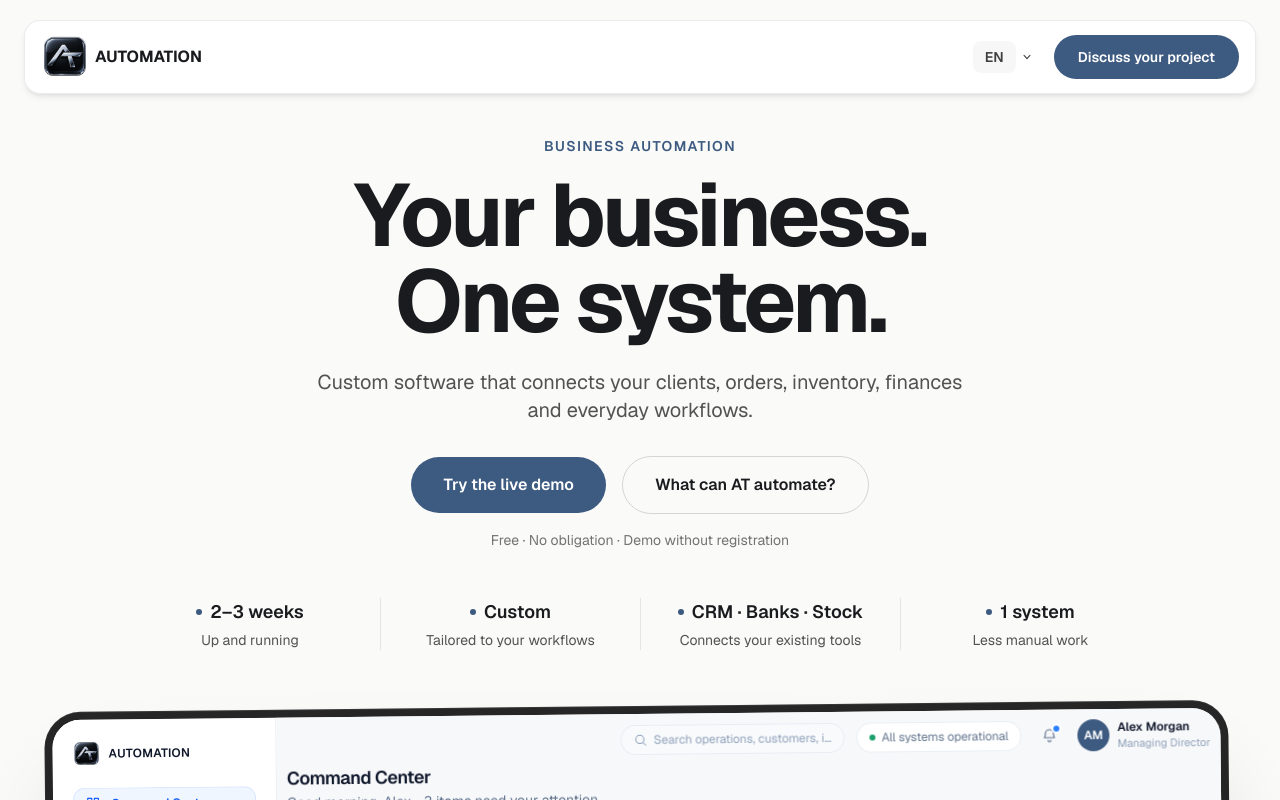
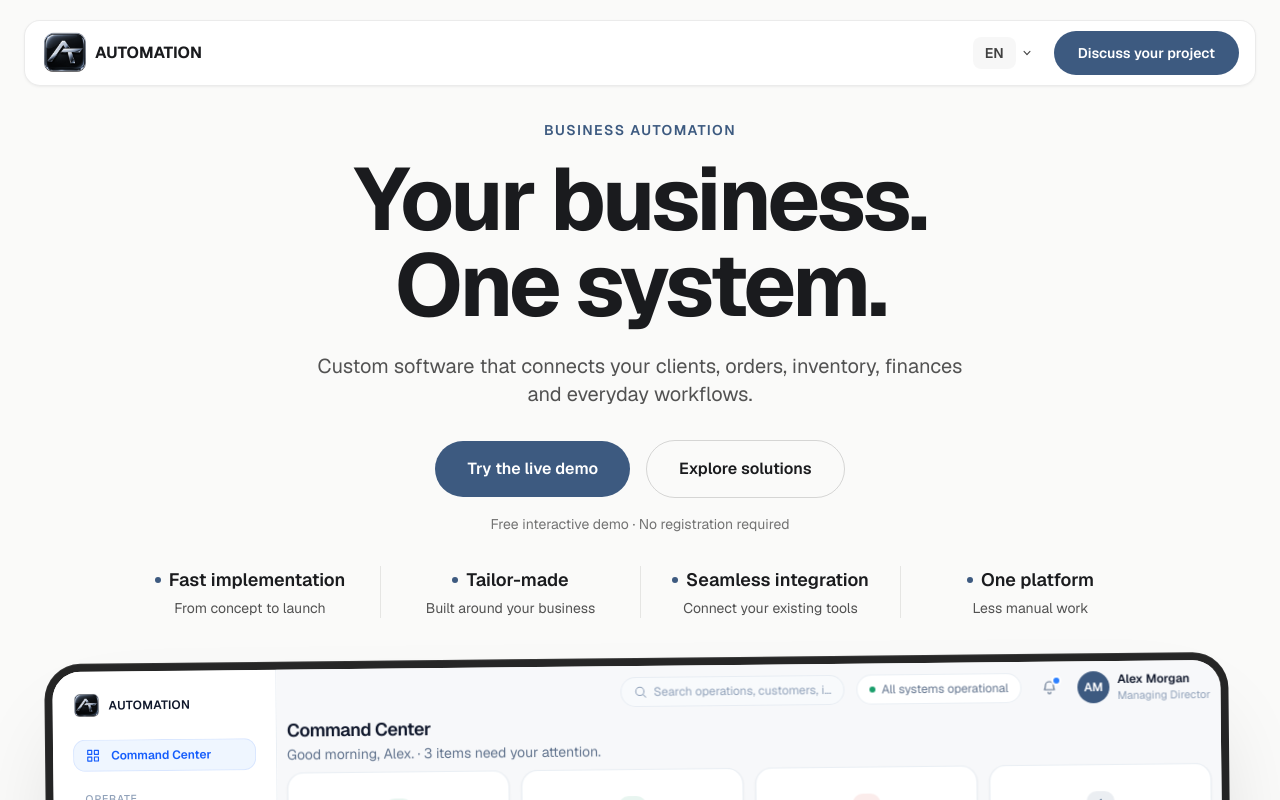
Before and after one commit to AndriiTs1/at-automation, a Next.js app: page /en in a window 1280 px wide. Shown: the top 800 px of the page. Built offline with nearby package versions, Linux system fonts and the light colour scheme.

Commit message:
Refine marketing homepage and multilingual messaging

```diff
--- a/app/[locale]/(marketing)/page.tsx
+++ b/app/[locale]/(marketing)/page.tsx
@@ -23,7 +23,7 @@ export default async function Home(props: PageProps<"/[locale]">) {
       <script type="application/ld+json" dangerouslySetInnerHTML={{ __html: JSON.stringify(jsonLd) }} />
 
       {/* Hero */}
-      <section className="relative px-6 pt-30 pb-5 text-center md:pt-34 md:pb-1 lg:pt-34 lg:pb-2">
+      <section className="relative px-6 pt-30 pb-5 text-center md:pt-34 md:pb-1 lg:pt-30 lg:pb-2">
         {/* One shared 1040px column for the headline, copy, CTAs and the highlights strip; the
             copy itself stays narrower (max-w-2xl) so lines don't stretch to fill it. */}
         <div className="mx-auto max-w-[1040px]">
@@ -60,7 +60,7 @@ export default async function Home(props: PageProps<"/[locale]">) {
               the full width of the hero column. A stacked list on phones, 2×2 from sm, one row of
               four from lg; the dividers are per-cell borders (see HIGHLIGHT_DIVIDERS) since
               divide-x/divide-y can't follow those layout switches. */}
-          <ul className="mx-auto mt-9 grid max-w-xs grid-cols-1 sm:mt-8 sm:max-w-none sm:grid-cols-2 lg:mt-12 lg:grid-cols-4">
+          <ul className="mx-auto mt-9 grid max-w-xs grid-cols-1 sm:mt-8 sm:max-w-none sm:grid-cols-2 lg:mt-8 lg:grid-cols-4">
             {HIGHLIGHT_KEYS.map((key, index) => (
               <li key={key} className={`flex flex-col items-center px-3 py-3 sm:py-4 lg:px-4 lg:py-0 ${HIGHLIGHT_DIVIDERS[index]}`}>
                 <span className="inline-flex items-center gap-2 text-base font-semibold text-foreground xl:text-lg">
@@ -77,7 +77,7 @@ export default async function Home(props: PageProps<"/[locale]">) {
       {/* Product showcase — the DemoDashboard is reused here as a picture of the product, so its
           own UI stays out of the accessibility tree and tab order (aria-hidden + inert). The whole
           screen is instead one link to the real /demo, laid over the preview inside the frame. */}
-      <section className="relative px-6 pt-6 pb-16 md:px-8 md:pt-10 md:pb-20 lg:px-12 lg:pt-12 lg:pb-24">
+      <section className="relative px-6 pt-6 pb-16 md:px-8 md:pt-10 md:pb-20 lg:px-12 lg:pt-8 lg:pb-24">
         <TabletFrame
           overlay={
             <Link
--- a/app/globals.css
+++ b/app/globals.css
@@ -14,11 +14,11 @@
      by Demo's dashboard sidebar, which owns its own separate dark treatment. */
   --surface-dark: #25282d;
   /* Where an in-page anchor (#capabilities, #integrations, #contact) lands: the floating Header is
-     `fixed top-5` (20px) and `h-[74px]`, so its bottom edge sits at 94px on every breakpoint; +10px
+     `fixed top-5` (20px) and `h-[66px]`, so its bottom edge sits at 86px on every breakpoint; +10px
      of air. Applied as scroll-margin on each section's content container (not the <section>), so
      the eyebrow lands here and the strip above the Header shows only section padding, never the
      previous section's content. Keep in sync with Header.tsx. */
-  --anchor-offset: 104px;
+  --anchor-offset: 96px;
 
   /* Germes Design Transfer, Phase 1 (Live Demo shell + Command Center only). Deliberately kept
      separate from the tokens above — nothing in Header/Footer/components/marketing reads these,
--- a/components/Header.tsx
+++ b/components/Header.tsx
@@ -136,17 +136,17 @@ export default function Header() {
           className="relative mx-auto w-full max-w-360 bg-transparent"
         >
           <div
-            className={`flex h-18.5 items-center justify-between gap-3 rounded-2xl px-4 backdrop-saturate-150 transition-[background-color,backdrop-filter,box-shadow,border-color] duration-300 ease-out motion-reduce:transition-none ${
+            className={`flex h-16.5 items-center justify-between gap-3 rounded-2xl px-4 backdrop-saturate-150 transition-[background-color,backdrop-filter,box-shadow,border-color] duration-300 ease-out motion-reduce:transition-none ${
               scrolled
                 ? "border border-white/50 bg-white/76 shadow-sm shadow-black/5 backdrop-blur-[20px]"
-                : "border border-black/8 bg-white/95 shadow-md shadow-black/8 backdrop-blur-2xl"
+                : "border border-black/8 bg-white/95 shadow-sm shadow-black/5 backdrop-blur-2xl"
             }`}
           >
             {/* Logo */}
             <Link
               href="/"
               onClick={handleLogoClick}
-              className="my-3.25 mr-2 ml-0 flex shrink-0 items-center md:mr-4"
+              className="my-2.25 mr-2 ml-0 flex shrink-0 items-center md:mr-4"
             >
               <Image
                 src="/logo.png"
--- a/messages/de.json
+++ b/messages/de.json
@@ -27,13 +27,13 @@
     "headlineLine2": "Ein System.",
     "subhead": "Individuelle Software, die Kunden, Aufträge, Lagerbestand, Finanzen und Arbeitsabläufe miteinander verbindet.",
     "ctaPrimary": "Live-Demo testen",
-    "ctaSecondary": "Was kann AT automatisieren?",
-    "trustLine": "Kostenlos · Unverbindlich · Demo ohne Registrierung",
+    "ctaSecondary": "Lösungen entdecken",
+    "trustLine": "Kostenlose interaktive Demo · Keine Registrierung erforderlich",
     "highlights": {
-      "launch": { "value": "2–3 Wochen", "label": "Bis zum Start" },
-      "custom": { "value": "Individuell", "label": "Auf Ihre Abläufe zugeschnitten" },
-      "integrations": { "value": "CRM · Banken · Lager", "label": "Verbindet Ihre bestehenden Tools" },
-      "unified": { "value": "1 System", "label": "Weniger Handarbeit" }
+      "launch": { "value": "Schnelle Umsetzung", "label": "Von der Idee bis zum Start" },
+      "custom": { "value": "Massgeschneidert", "label": "Für Ihr Unternehmen entwickelt" },
+      "integrations": { "value": "Nahtlose Integration", "label": "Bestehende Tools verbinden" },
+      "unified": { "value": "Eine Plattform", "label": "Weniger Handarbeit" }
     }
   },
   "Preview": {
--- a/messages/en.json
+++ b/messages/en.json
@@ -27,13 +27,13 @@
     "headlineLine2": "One system.",
     "subhead": "Custom software that connects your clients, orders, inventory, finances and everyday workflows.",
     "ctaPrimary": "Try the live demo",
-    "ctaSecondary": "What can AT automate?",
-    "trustLine": "Free · No obligation · Demo without registration",
+    "ctaSecondary": "Explore solutions",
+    "trustLine": "Free interactive demo · No registration required",
     "highlights": {
-      "launch": { "value": "2–3 weeks", "label": "Up and running" },
-      "custom": { "value": "Custom", "label": "Tailored to your workflows" },
-      "integrations": { "value": "CRM · Banks · Stock", "label": "Connects your existing tools" },
-      "unified": { "value": "1 system", "label": "Less manual work" }
+      "launch": { "value": "Fast implementation", "label": "From concept to launch" },
+      "custom": { "value": "Tailor-made", "label": "Built around your business" },
+      "integrations": { "value": "Seamless integration", "label": "Connect your existing tools" },
+      "unified": { "value": "One platform", "label": "Less manual work" }
     }
   },
   "Preview": {
--- a/messages/fr.json
+++ b/messages/fr.json
@@ -27,13 +27,13 @@
     "headlineLine2": "Un seul système.",
     "subhead": "Un logiciel sur mesure qui relie vos clients, commandes, stocks, finances et opérations quotidiennes.",
     "ctaPrimary": "Essayer la démo en direct",
-    "ctaSecondary": "Que peut automatiser AT ?",
-    "trustLine": "Gratuit · Sans engagement · Démo sans inscription",
+    "ctaSecondary": "Découvrir les solutions",
+    "trustLine": "Démo interactive gratuite · Sans inscription",
     "highlights": {
-      "launch": { "value": "2–3 semaines", "label": "Pour être opérationnel" },
-      "custom": { "value": "Sur mesure", "label": "Adapté à vos processus" },
-      "integrations": { "value": "CRM · Banques · Stock", "label": "Connecte vos outils existants" },
-      "unified": { "value": "1 système", "label": "Moins de travail manuel" }
+      "launch": { "value": "Mise en œuvre rapide", "label": "De l'idée au lancement" },
+      "custom": { "value": "Sur mesure", "label": "Conçu pour votre entreprise" },
+      "integrations": { "value": "Intégration fluide", "label": "Connectez vos outils existants" },
+      "unified": { "value": "Une seule plateforme", "label": "Moins de travail manuel" }
     }
   },
   "Preview": {
--- a/messages/it.json
+++ b/messages/it.json
@@ -27,13 +27,13 @@
     "headlineLine2": "Un solo sistema.",
     "subhead": "Software su misura che collega clienti, ordini, magazzino, finanze e attività quotidiane.",
     "ctaPrimary": "Prova la demo live",
-    "ctaSecondary": "Cosa può automatizzare AT?",
-    "trustLine": "Gratuita · Senza impegno · Demo senza registrazione",
+    "ctaSecondary": "Scopri le soluzioni",
+    "trustLine": "Demo interattiva gratuita · Nessuna registrazione richiesta",
     "highlights": {
-      "launch": { "value": "2–3 settimane", "label": "Per essere operativi" },
-      "custom": { "value": "Su misura", "label": "Adattato ai tuoi processi" },
-      "integrations": { "value": "CRM · Banche · Scorte", "label": "Collega gli strumenti che già usi" },
-      "unified": { "value": "1 sistema", "label": "Meno lavoro manuale" }
+      "launch": { "value": "Implementazione rapida", "label": "Dall'idea al lancio" },
+      "custom": { "value": "Su misura", "label": "Per la tua azienda" },
+      "integrations": { "value": "Integrazione fluida", "label": "Collega i tuoi strumenti" },
+      "unified": { "value": "Un'unica piattaforma", "label": "Meno lavoro manuale" }
     }
   },
   "Preview": {
--- a/messages/ru.json
+++ b/messages/ru.json
@@ -27,13 +27,13 @@
     "headlineLine2": "Единая система.",
     "subhead": "Индивидуальное ПО, которое объединяет клиентов, заказы, склад, финансы и повседневные процессы.",
     "ctaPrimary": "Попробовать демо",
-    "ctaSecondary": "Что может автоматизировать AT?",
-    "trustLine": "Бесплатно · Без обязательств · Демо без регистрации",
+    "ctaSecondary": "Посмотреть решения",
+    "trustLine": "Бесплатная интерактивная демоверсия · Без регистрации",
     "highlights": {
-      "launch": { "value": "2–3 недели", "label": "До запуска" },
-      "custom": { "value": "Индивидуально", "label": "Под ваши рабочие процессы" },
-      "integrations": { "value": "CRM · Банки · Склад", "label": "Подключаем ваши инструменты" },
-      "unified": { "value": "1 система", "label": "Меньше ручной работы" }
+      "launch": { "value": "Быстрое внедрение", "label": "От идеи до запуска" },
+      "custom": { "value": "Индивидуально", "label": "Под ваш бизнес" },
+      "integrations": { "value": "Единая интеграция", "label": "Подключаем ваши инструменты" },
+      "unified": { "value": "Одна платформа", "label": "Меньше ручной работы" }
     }
   },
   "Preview": {
--- a/messages/uk.json
+++ b/messages/uk.json
@@ -27,13 +27,13 @@
     "headlineLine2": "Єдина система.",
     "subhead": "Індивідуальне ПЗ, яке об'єднує клієнтів, замовлення, склад, фінанси та щоденні процеси.",
     "ctaPrimary": "Спробувати демо",
-    "ctaSecondary": "Що може автоматизувати AT?",
-    "trustLine": "Безкоштовно · Без зобов’язань · Демо без реєстрації",
+    "ctaSecondary": "Переглянути рішення",
+    "trustLine": "Безкоштовна інтерактивна демоверсія · Без реєстрації",
     "highlights": {
-      "launch": { "value": "2–3 тижні", "label": "До запуску" },
-      "custom": { "value": "Індивідуально", "label": "Під ваші робочі процеси" },
-      "integrations": { "value": "CRM · Банки · Склад", "label": "Підключаємо ваші інструменти" },
-      "unified": { "value": "1 система", "label": "Менше ручної роботи" }
+      "launch": { "value": "Швидке впровадження", "label": "Від ідеї до запуску" },
+      "custom": { "value": "Індивідуально", "label": "Для вашого бізнесу" },
+      "integrations": { "value": "Безшовна інтеграція", "label": "Підключаємо ваші інструменти" },
+      "unified": { "value": "Єдина платформа", "label": "Менше ручної роботи" }
     }
   },
   "Preview": {
```
